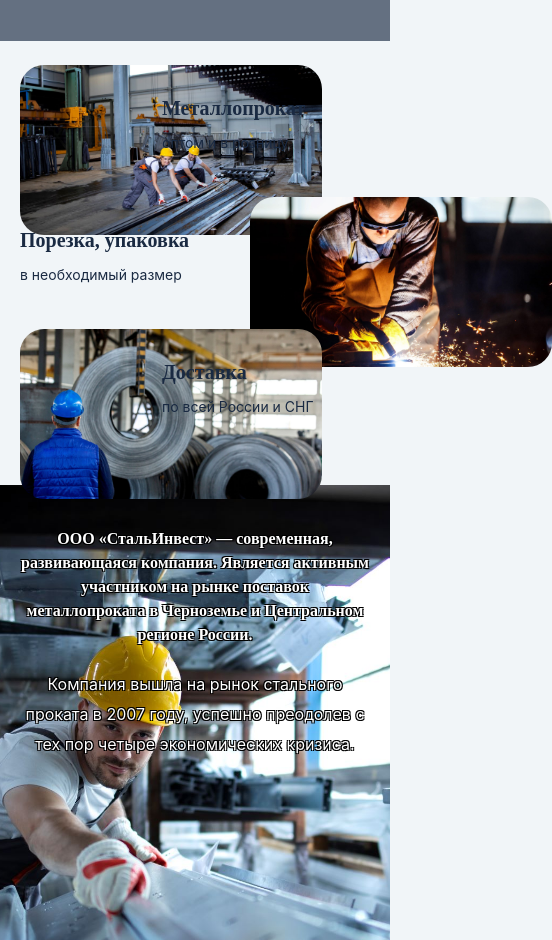
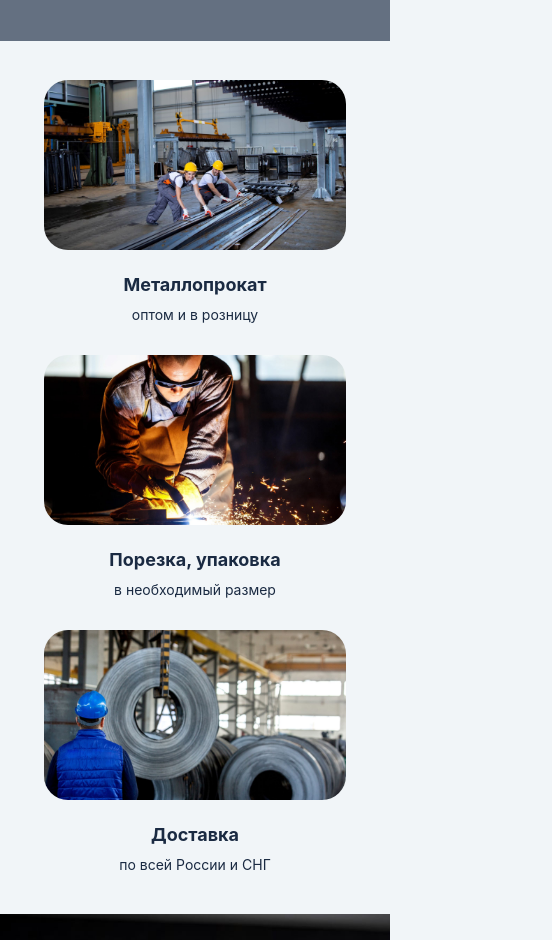
Before and after one commit to Alex-g-h/alex-metal, a React (Create React App) app: page / in a window 390 px wide. Shown: the part 626-1566 px from the top of the page, 552 px wide, since content can reach past the window. Built offline with nearby package versions, Linux system fonts and the light colour scheme.

Commit message:
[fix]: Actions part autosize

```diff
--- a/src/app/css/actions.css
+++ b/src/app/css/actions.css
@@ -4,13 +4,14 @@
 
 .main_wedo_row {
   display: flex;
-  margin: 0 -33px;
+  flex-wrap: wrap;
+  width: 100%;
+  justify-content: space-around;
 }
 
 .main_wedo_item {
-  width: 33.33%;
   text-align: center;
-  padding: 0 33px;
+  padding: 15px;
 }
 
 .main_wedo_img {
--- a/src/app/css/main.css
+++ b/src/app/css/main.css
@@ -41,7 +41,8 @@
   line-height: 1.5;
   color: #1A2A42;
   text-align: left;
-  background-color: #fff
+  background-color: #fff;
+  min-width: 350px;
 }
 
 [tabindex="-1"]:focus:not(:focus-visible) {
@@ -449,12 +450,12 @@
 
   .main_wedo_row,
   .main_catalog_row {
-    margin: 0 -15px;
+    /* margin: 0 -15px; */
   }
 
   .main_wedo_item,
   .main_catalog_item {
-    padding: 0 15px;
+    padding: 15px;
   }
 }
 
@@ -571,8 +572,12 @@
   }
 
   .main_wedo_title {
-    font-family: 'GothamProBold';
+    /* font-family: 'GothamProBold'; */
     font-size: 18px;
+  }
+
+  .main_wedo_text {
+    font-size: 14px;
   }
 
   .main_about_title br,
@@ -824,48 +829,48 @@
   }
 
   .main_wedo_row {
-    flex-direction: column;
-    margin: 0;
+    /* flex-direction: column; */
+    /* margin: 0; */
   }
 
-  .main_wedo_item {
+  /* .main_wedo_item {
     width: 100%;
-    padding: 0;
-    text-align: left;
+    /* padding: 0; */
+    /* text-align: left;
     display: flex;
     align-items: center;
     height: 120px;
     margin-bottom: 12px;
-  }
+  }  */
 
   .main_wedo_cont {
     width: 100%;
   }
 
-  .main_wedo_img {
+  /* .main_wedo_img {
     width: 120px;
     min-width: 120px;
     margin: 0 22px 0 0;
     height: 120px;
-  }
+  } */
 
   .main_wedo_title {
-    font-family: 'GothamProBold';
-    font-size: 20px;
+    /* font-family: 'GothamProBold'; */
+    font-size: 18px;
     line-height: initial;
-    margin-bottom: 12px;
+    /* margin-bottom: 12px; */
   }
 
   .main_wedo_text {
     font-size: 14px;
   }
 
-  .main_wedo_item:nth-child(even) {}
+  /* .main_wedo_item:nth-child(even) {}
 
   .main_wedo_item:nth-child(even) .main_wedo_img {
     order: 3;
     margin: 0 0 0 22px;
-  }
+  } */
 
   .main_about {
     /* background-image: url(../../../../../../local/templates/imgmet/img/main_about_bg_mob.jpg); */
```
